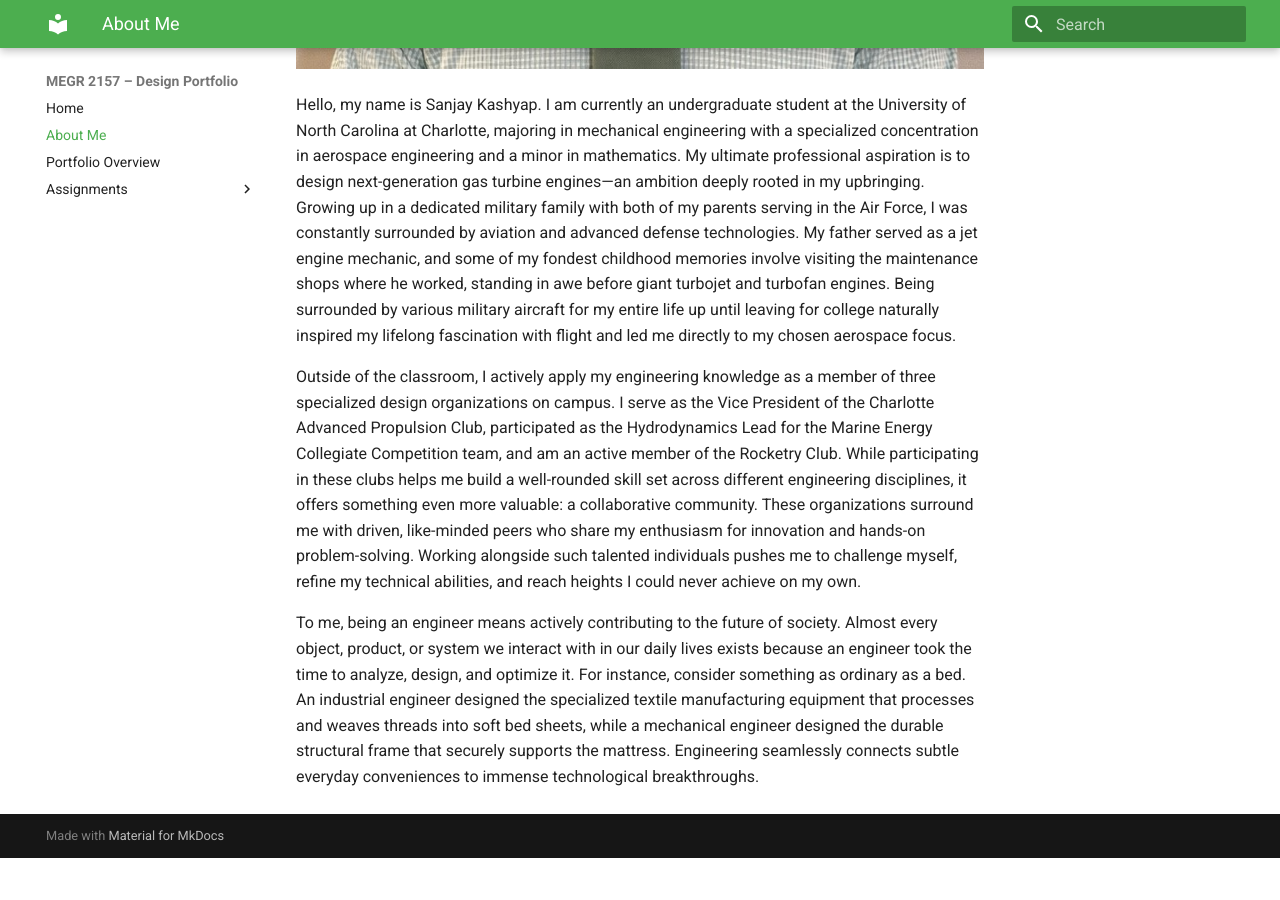
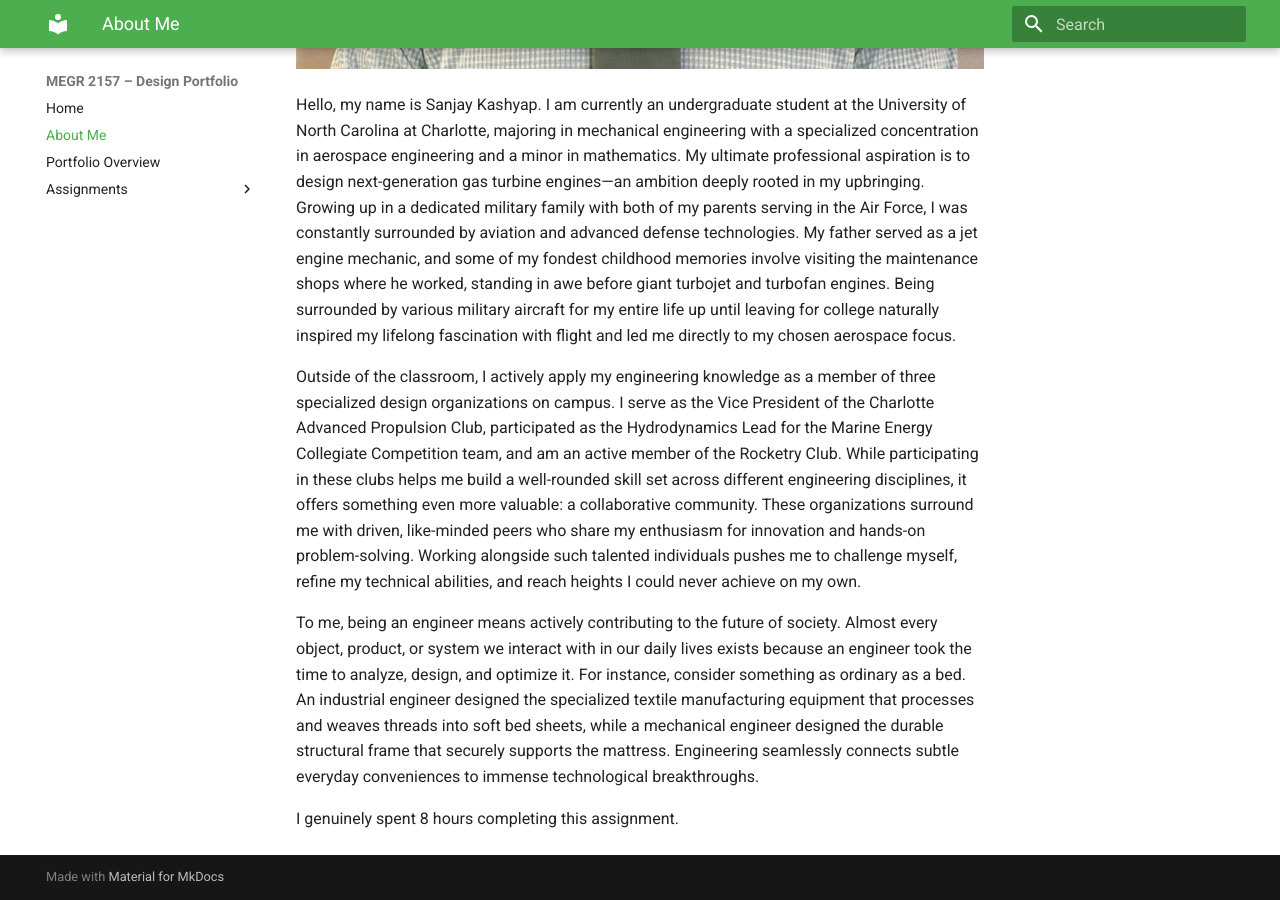
Before and after one commit to SanjayKashyap24/design-projects-portfolio, an MkDocs documentation site: the page built from docs/aboutme/index.md, in a window 1280 px wide and 900 px high, scrolled down 718 px. Built offline with MkDocs 1.6.1 and Material for MkDocs 9.7.7, drawn with Linux system fonts in a browser that asks for light colours; before the commit the page ends 1576 px from its top, so only the background shows below that.

Commit message:
Include reflection on assignment completion time
Added a personal reflection on the time spent completing the assignment.

```diff
--- a/docs/aboutme/index.md
+++ b/docs/aboutme/index.md
@@ -7,3 +7,6 @@ Hello, my name is Sanjay Kashyap. I am currently an undergraduate student at the
 Outside of the classroom, I actively apply my engineering knowledge as a member of three specialized design organizations on campus. I serve as the Vice President of the Charlotte Advanced Propulsion Club, participated as the Hydrodynamics Lead for the Marine Energy Collegiate Competition team, and am an active member of the Rocketry Club. While participating in these clubs helps me build a well-rounded skill set across different engineering disciplines, it offers something even more valuable: a collaborative community. These organizations surround me with driven, like-minded peers who share my enthusiasm for innovation and hands-on problem-solving. Working alongside such talented individuals pushes me to challenge myself, refine my technical abilities, and reach heights I could never achieve on my own.
 
 To me, being an engineer means actively contributing to the future of society. Almost every object, product, or system we interact with in our daily lives exists because an engineer took the time to analyze, design, and optimize it. For instance, consider something as ordinary as a bed. An industrial engineer designed the specialized textile manufacturing equipment that processes and weaves threads into soft bed sheets, while a mechanical engineer designed the durable structural frame that securely supports the mattress. Engineering seamlessly connects subtle everyday conveniences to immense technological breakthroughs.
+
+
+I genuinely spent 8 hours completing this assignment.
```
